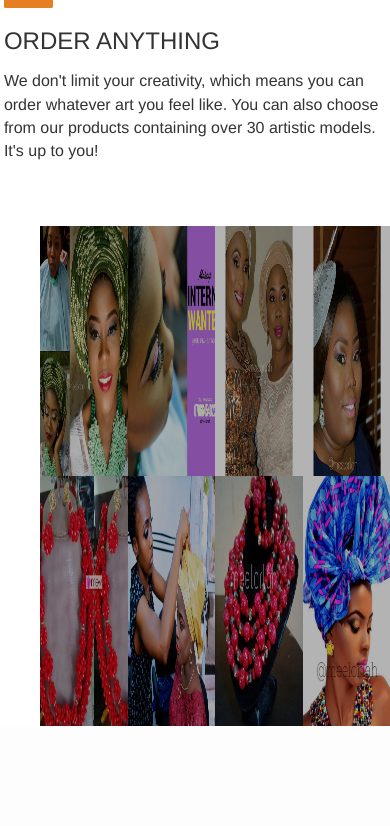
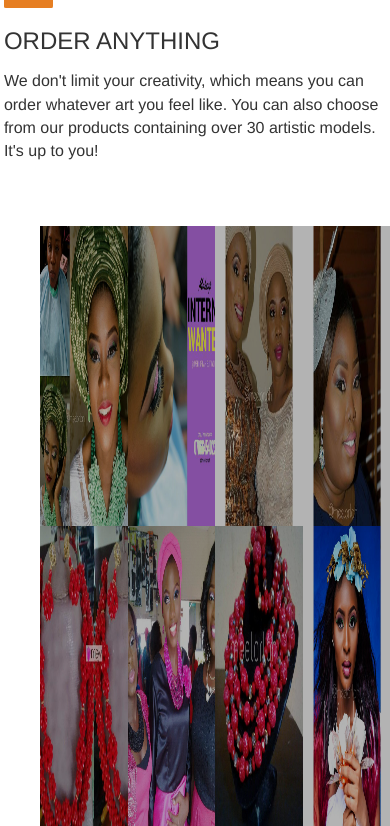
Before and after one commit to andela-iakande/meet-up-experts, a Django app: page /accounts/signup/ in a window 390 px wide; the page is wider, and only the part inside the window is pictured. Shown: the part 1707-2533 px from the top of that part. Before the commit the page ends 2433 px from the top of that part, so only its background shows below. Run offline with Django 3.2, Linux system fonts and the light colour scheme; some libraries are stand-ins or nearby versions.

Commit message:
make images on front-end page responsive

```diff
--- a/meelorlah/static/meelorlah/css/master.css
+++ b/meelorlah/static/meelorlah/css/master.css
@@ -288,7 +288,7 @@ section.section-costume{
 .costume-photo img{
   opacity: 0.7;
   width: 100%;
-  height: 250px;
+  height: 300px;
   transform: scale(1.15);
   transition: transform 0.5s, opacity 0.5s;
 }
@@ -296,3 +296,14 @@ section.section-costume{
   opacity: 1;
   transform: scale(1.03);
 }
+
+.carousel-inner {
+  position: relative;
+  width: 100%;
+  height: auto;
+  overflow: hidden;
+}
+.carousel-caption {
+    top: 0;
+    bottom: auto;
+}
--- a/meelorlah/templates/base.html
+++ b/meelorlah/templates/base.html
@@ -5,7 +5,7 @@
     <meta charset="utf-8">
     <title>Meelorlah Elite World</title>
     <!-- Latest compiled and minified CSS -->
-
+    <meta name="viewport" content="width=device-width, initial-scale=1">
     <link rel="stylesheet" href="https://maxcdn.bootstrapcdn.com/bootstrap/3.3.7/css/bootstrap.min.css" integrity="sha384-BVYiiSIFeK1dGmJRAkycuHAHRg32OmUcww7on3RYdg4Va+PmSTsz/K68vbdEjh4u" crossorigin="anonymous">
 
     <!-- Optional theme -->
@@ -116,7 +116,7 @@
             </li>
              <li>
                 <figure class="costume-photo">
-                    <img src="../static/meelorlah/css/img/img6.jpg" alt="Gele ties">
+                    <img src="../static/meelorlah/css/img/img13.jpg" alt="Gele ties">
                 </figure>
             </li>
              <li>
@@ -126,7 +126,7 @@
             </li>
              <li>
                 <figure class="costume-photo">
-                    <img src="../static/meelorlah/css/img/img8.jpg" alt="Gele headties">
+                    <img src="../static/meelorlah/css/img/img7.jpg" alt="Gele headties">
                 </figure>
             </li>
         </ul>
```
